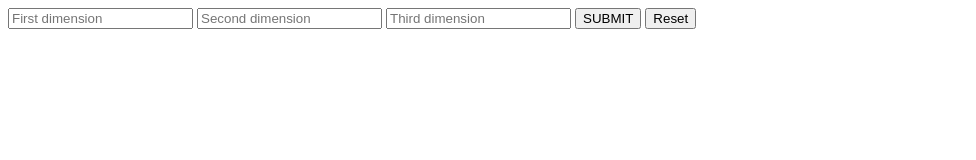
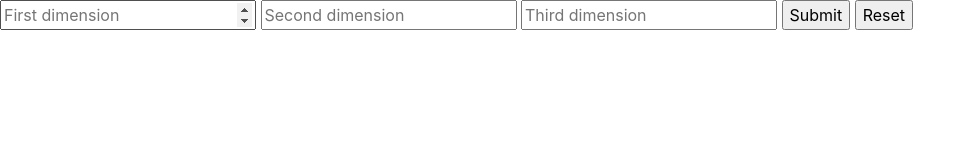
Before and after one commit to Rosellyne/Triangle-tracker, a plain HTML site: page index.html in a window 1280 px wide. Shown: the whole page, without its empty margins (0-976 px from the left). Drawn offline with nearby package versions, Linux system fonts and the light colour scheme.

Commit message:
add the bootstrap link to index.html file

```diff
--- a/index.html
+++ b/index.html
@@ -3,18 +3,18 @@
     <head>
      <meta charset="utf-8">
      <link rel="stylesheet" type ="text/css" href="styles.css">
+     <link rel="stylesheet" href="https://stackpath.bootstrapcdn.com/bootstrap/4.3.1/css/bootstrap.min.css" integrity="sha384-ggOyR0iXCbMQv3Xipma34MD+dH/1fQ784/j6cY/iJTQUOhcWr7x9JvoRxT2MZw1T" crossorigin="anonymous">
      <title>Triangle-tracker</title>
-     <link rel="stylesheet" href="styles.css">
      </head>
      <body>
-        <div class ="form"action="processform.php" method="post">
-            <input type="number" name="First number" placeholder="First dimension" id ="number">
-             <input type="number" name="Second number" placeholder="Second dimension" id ="number">
-             <input type="number" name="Third number" placeholder="Third dimension" id="number">
-              <button type="button" onclick="myFunction()" >SUBMIT</button>
-              <input type="reset">
+        <div class ="form" method="post">
+            <input type="number" name="First number" placeholder="First dimension" id ="number1" >
+             <input type="number" name="Second number" placeholder="Second dimension" id ="number2">
+             <input type="number" name="Third number" placeholder="Third dimension" id="number3">
+              <input class="buttonS" type="submit" onclick="result()" >
+              <input type="Reset" onclick="document.getElementById('number1').value = ''; document.getElementById('number2').value = ''; document.getElementById('number3').value = ''; document.getElementById('output').style.display='none' ">
          </div>
-         <p id="rose"></p>
+         <p id="output"></p>
          <script src="js/scripts.js"></script>
     </body>
 </html>
--- a/js/scripts.js
+++ b/js/scripts.js
@@ -1,28 +1,23 @@
-function myFunction:(){
-    var firstDimension =parseInt(document.getElementById (number))
-    var secondDimension = parseInt (document.getElementById (number))
-    var thirdDimension = parseInt(document.getElementById (number))
-    var answer = document.getElementById ('rose')
+function result(){
+    var firstDimension =parseInt(document.getElementById ('number1') .value)
+    var secondDimension = parseInt (document.getElementById ('number2') .value)
+    var thirdDimension = parseInt(document.getElementById ('number3').value)
 
-    if(firstDimension+secondDimension>thirdDimension&&secondDimension+thirdDimension>firstDimension&&firstDimension+thirdDimension>secondDimension){
-        if(firstDimension===secondDimension&& secondDimension===thirdDimension&& firstDimension===thirdDimension){
-         document.getElementById("rose").innerHTML="Equilateral:All sides are equal";
+     if(firstDimension<=0||secondDimension<=0||thirdDimension<=0){
+        document.getElementById("output").innerHTML="invalid values";
+     }
+        else if(firstDimension+secondDimension<=thirdDimension || secondDimension+thirdDimension<=firstDimension || firstDimension+thirdDimension<=secondDimension){
+        document.getElementById("output").innerHTML="Not a triangle";
+    }
+        else if(firstDimension===secondDimension&& secondDimension===thirdDimension){
+                document.getElementById("output").innerHTML="Equilateral:All sides are equal";
          }
         else if(firstDimension===secondDimension||secondDimension===thirdDimension||firstDimension===thirdDimension){
-            document.getElementById("rose").innerHTML="Isosceles:Two sides are equal!";
+            document.getElementById("output").innerHTML="Isosceles:Two sides are equal!";
         }
-        else if(firstDimension!==secondDimension||secondDimension!==thirdDimension||firstDimension!==thirdDimension){
-            document.getElementById("rose").innerHTML="Scalene:No sides are equal";
+        else {
+            document.getElementById("output").innerHTML="Scalene:No sides are equal";
         }
-    }
-    else{
-        answer ="Not a triangle";
-    }
-function reset(){
-    var firstDimension =parseInt(document.getElementById(number))
-    var secondDimension = parseInt(document.getElementById(number))
-    var thirdDimension = parseInt(document.getElementById(number))
-    var answer = document.getElementById ('rose');
+
+
 }
-}
-}
```
Also changed, not shown: 1 other file.
